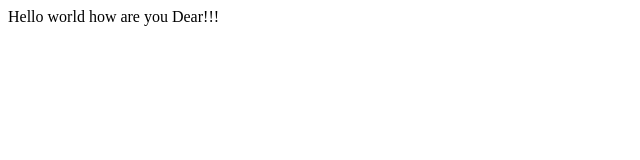
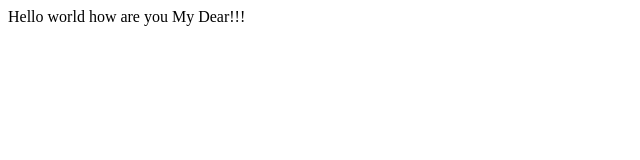
Before and after one commit to sushantab0318/sushgit, a plain HTML site: page index.html in a window 1280 px wide. Shown: the full height of the page, 0-640 px from the left. Drawn offline with Linux system fonts and the light colour scheme.

Commit message:
again updated index

```diff
--- a/index.html
+++ b/index.html
@@ -1,5 +1,5 @@
 <head>
 <body>
-Hello world how are you Dear!!!
+Hello world how are you My Dear!!!
 </body>
 </head>
```
